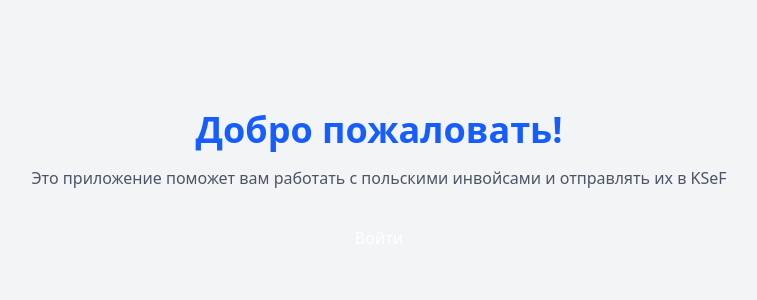
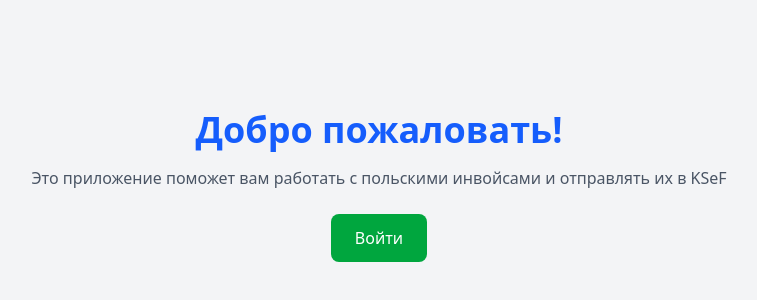
Before and after one commit to alexandear81/polishInvoicingfront, a React (Vite) app: page / in a window 1280 px wide. Shown: the part 214-514 px from the top of the page, without its empty margins (261-1018 px from the left). Built offline with nearby package versions, Linux system fonts and the light colour scheme; no server answers.

Commit message:
PLaying with styles

```diff
--- a/src/index.css
+++ b/src/index.css
@@ -1,70 +1 @@
-
-:root {
-  font-family: system-ui, Avenir, Helvetica, Arial, sans-serif;
-  line-height: 1.5;
-  font-weight: 400;
-
-  color-scheme: light dark;
-  color: rgba(255, 255, 255, 0.87);
-  background-color: #242424;
-
-  font-synthesis: none;
-  text-rendering: optimizeLegibility;
-  -webkit-font-smoothing: antialiased;
-  -moz-osx-font-smoothing: grayscale;
-}
-
-a {
-  font-weight: 500;
-  color: #646cff;
-  text-decoration: inherit;
-}
-a:hover {
-  color: #535bf2;
-}
-
-body {
-  margin: 0;
-  display: flex;
-  place-items: center;
-  min-width: 320px;
-  min-height: 100vh;
-}
-
-h1 {
-  font-size: 3.2em;
-  line-height: 1.1;
-}
-
-button {
-  border-radius: 8px;
-  border: 1px solid transparent;
-  padding: 0.6em 1.2em;
-  font-size: 1em;
-  font-weight: 500;
-  font-family: inherit;
-  background-color: #1a1a1a;
-  cursor: pointer;
-  transition: border-color 0.25s;
-}
-button:hover {
-  border-color: #646cff;
-}
-button:focus,
-button:focus-visible {
-  outline: 4px auto -webkit-focus-ring-color;
-}
-
-@media (prefers-color-scheme: light) {
-  :root {
-    color: #213547;
-    background-color: #ffffff;
-  }
-  a:hover {
-    color: #747bff;
-  }
-  button {
-    background-color: #f9f9f9;
-  }
-}
 @import "tailwindcss";
--- a/src/main.tsx
+++ b/src/main.tsx
@@ -4,7 +4,7 @@
 import { BrowserRouter } from 'react-router-dom'
 import React from 'react'
 import ReactDOM from 'react-dom/client'
-import './output.css'
+import './index.css'
 import App from './App.tsx'
 import AuthProvider from './auth/AuthProvider'
 
```
